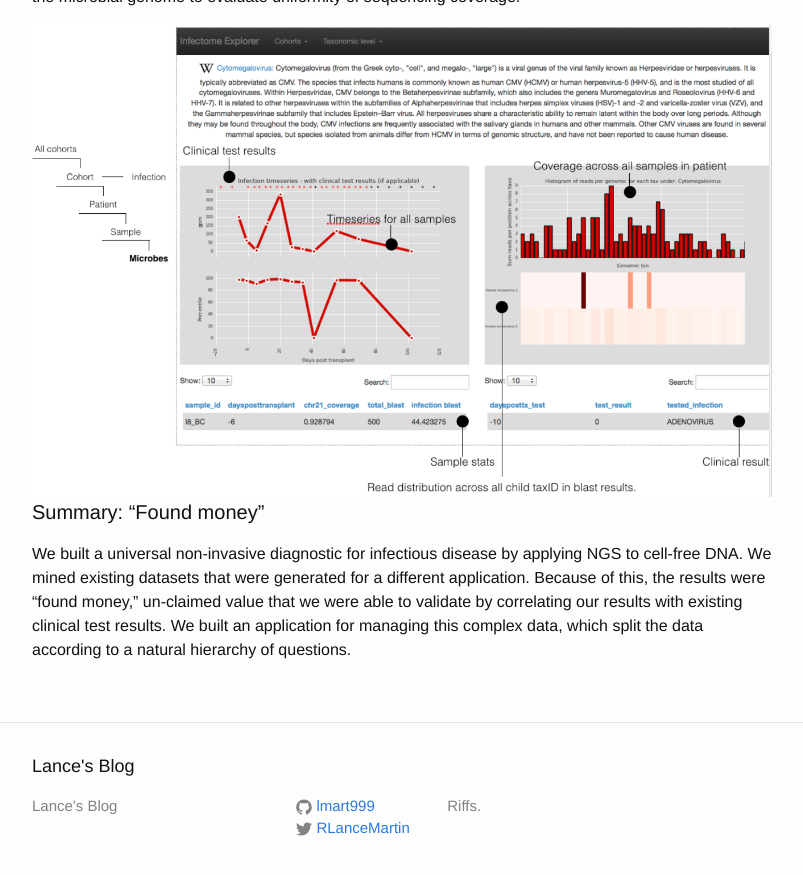
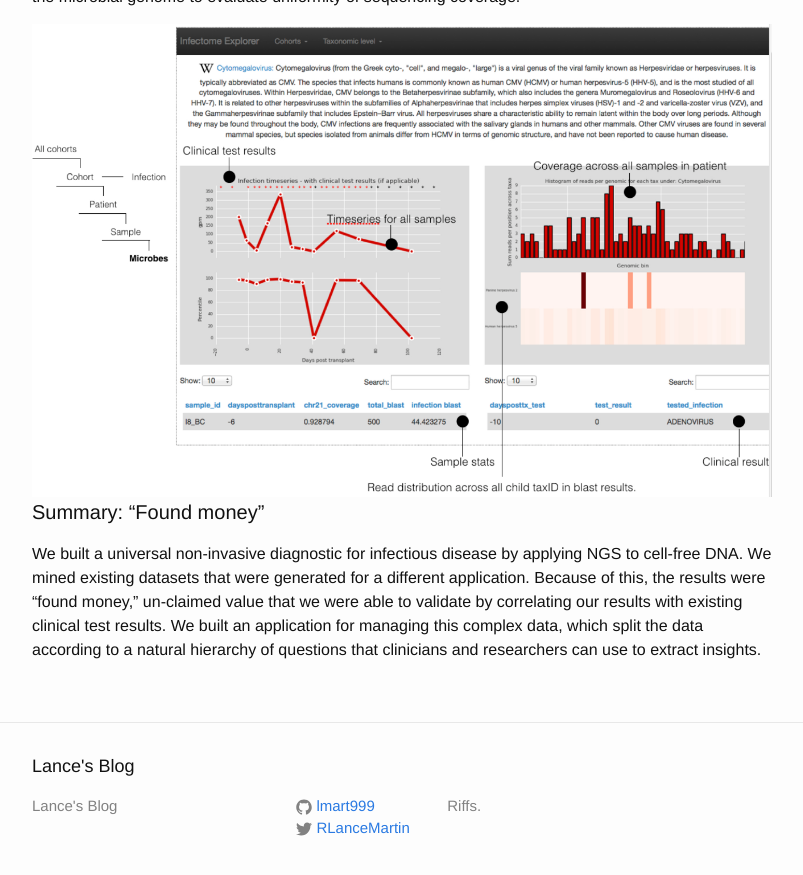
Before and after one commit to rlancemartin/rlancemartin.github.io, a Jekyll site: the page built from _posts/2015-02-10-infectome.markdown, in a window 1280 px wide and 900 px high, scrolled down 5672 px. Shown: the top 875 px of the window, without its empty margins (238-1041 px from the left). Built offline with Jekyll 4.4.1, drawn with Linux system fonts in a browser that asks for light colours; Markdown is read by kramdown in place of the engine named in the settings.

Commit message:
Updated.

```diff
--- a/_posts/2015-02-10-infectome.markdown
+++ b/_posts/2015-02-10-infectome.markdown
@@ -152,4 +152,4 @@
 
 ####Summary: "Found money"
 
-We built a universal non-invasive diagnostic for infectious disease by applying NGS to cell-free DNA. We mined existing datasets that were generated for a different application. Because of this, the results were "found money," un-claimed value that we were able to validate by correlating our results with existing clinical test results. We built an application for managing this complex data, which split the data according to a natural hierarchy of questions.
+We built a universal non-invasive diagnostic for infectious disease by applying NGS to cell-free DNA. We mined existing datasets that were generated for a different application. Because of this, the results were "found money," un-claimed value that we were able to validate by correlating our results with existing clinical test results. We built an application for managing this complex data, which split the data according to a natural hierarchy of questions that clinicians and researchers can use to extract insights.
```
